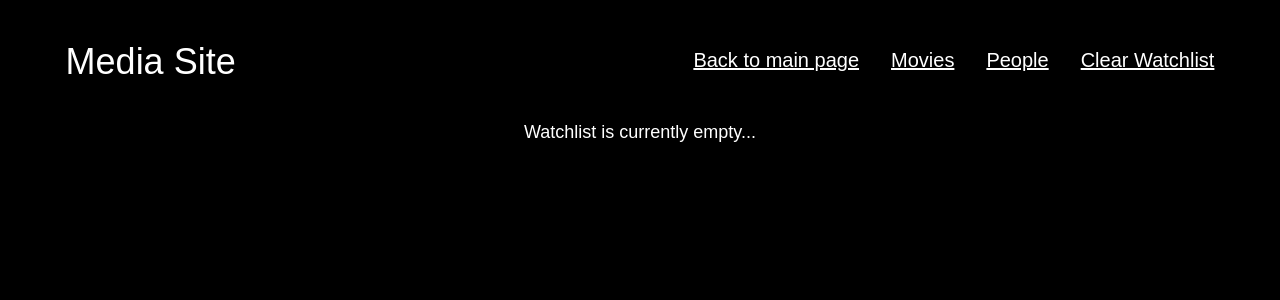
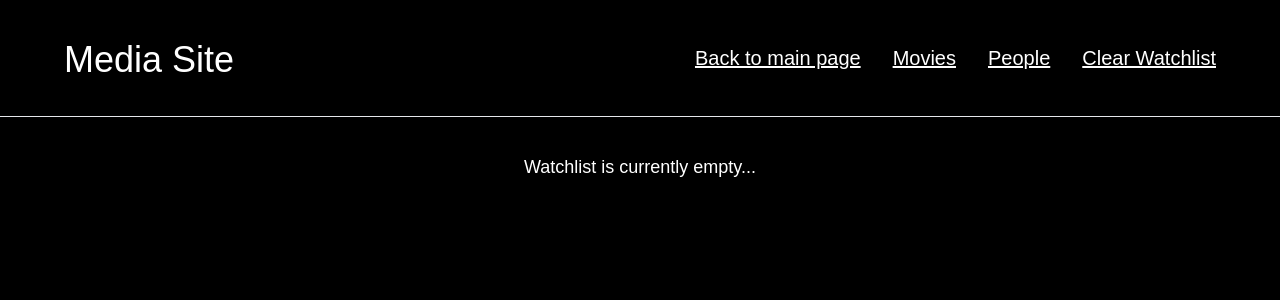
Before and after one commit to gabholli/media-site, a Next.js app: page /watchlist/Watchlist in a window 1280 px wide. Shown: the top 300 px of the page. Built offline with nearby package versions, Linux system fonts and the light colour scheme; what @savvywombat/tailwindcss-grid-areas would draw is missing.

Commit message:
Added hr tag to watchlist and movie list components

```diff
--- a/src/pages/media/movie_files/Movies.tsx
+++ b/src/pages/media/movie_files/Movies.tsx
@@ -97,7 +97,7 @@ const Movies = () => {
   return (
     <>
       <div className='flex flex-col lg:flex-row lg:justify-between justify-center
-        items-center mt-9 lg:mx-16 gap-y-6 gap-x-8'>
+        items-center py-9 lg:mx-16 gap-y-6 gap-x-8'>
         <h1 className='text-4xl mt-1'>Media Site</h1>
         <TopLinks />
         <SearchForm
@@ -105,6 +105,7 @@ const Movies = () => {
           movieRef={inputRef}
         />
       </div>
+      <hr></hr>
       {movieList.length > 0 && <h1 className='text-4xl mt-9 text-center'>Movies</h1>}
       <main className='grid grid-cols-1 lg:grid-cols-2 2xl:grid-cols-3'>
         {movieList}
--- a/src/pages/watchlist/Watchlist.tsx
+++ b/src/pages/watchlist/Watchlist.tsx
@@ -58,7 +58,8 @@ const Watchlist = () => {
 
     return (
         <>
-            <div className='flex flex-col md:flex-row justify-between items-center mt-9 md:mx-16 gap-y-4 '>
+            <div className='flex flex-col md:flex-row justify-between items-center py-9 md:mx-16 gap-y-4
+                '>
                 <h1 className='text-4xl mt-1 text-center'>Media Site</h1>
                 <nav className='flex flex-col items-center md:flex-row gap-x-8 gap-y-4'>
                     <Link
@@ -83,6 +84,7 @@ const Watchlist = () => {
                     </button>
                 </nav>
             </div>
+            <hr></hr>
             {
                 watchlistData.length > 0 ? (
                     <h1 className='text-4xl mt-9 text-center'
--- a/src/styles/globals.css
+++ b/src/styles/globals.css
@@ -7,5 +7,5 @@ body {
     color: white;
     min-height: 100svh;
     font-family: Arial, Helvetica, sans-serif;
-    padding: .1em;
+    /* padding: .1em; */
 }
```
